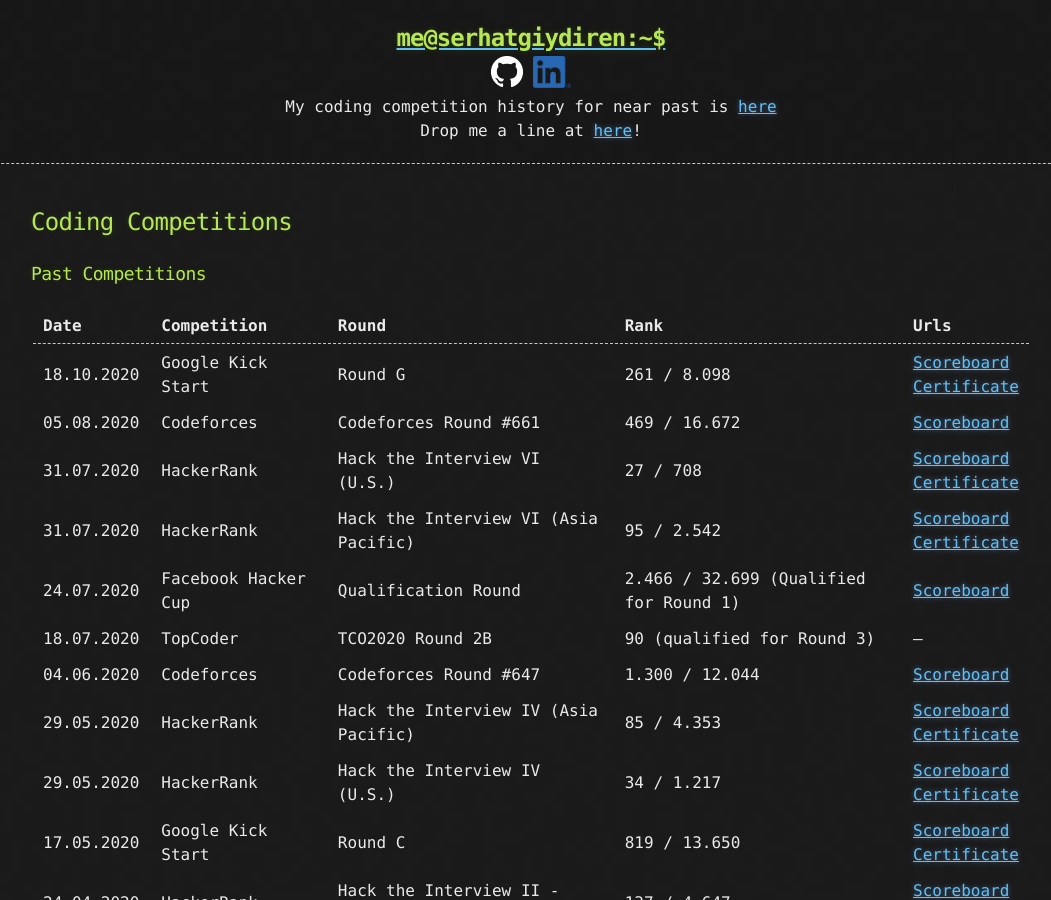
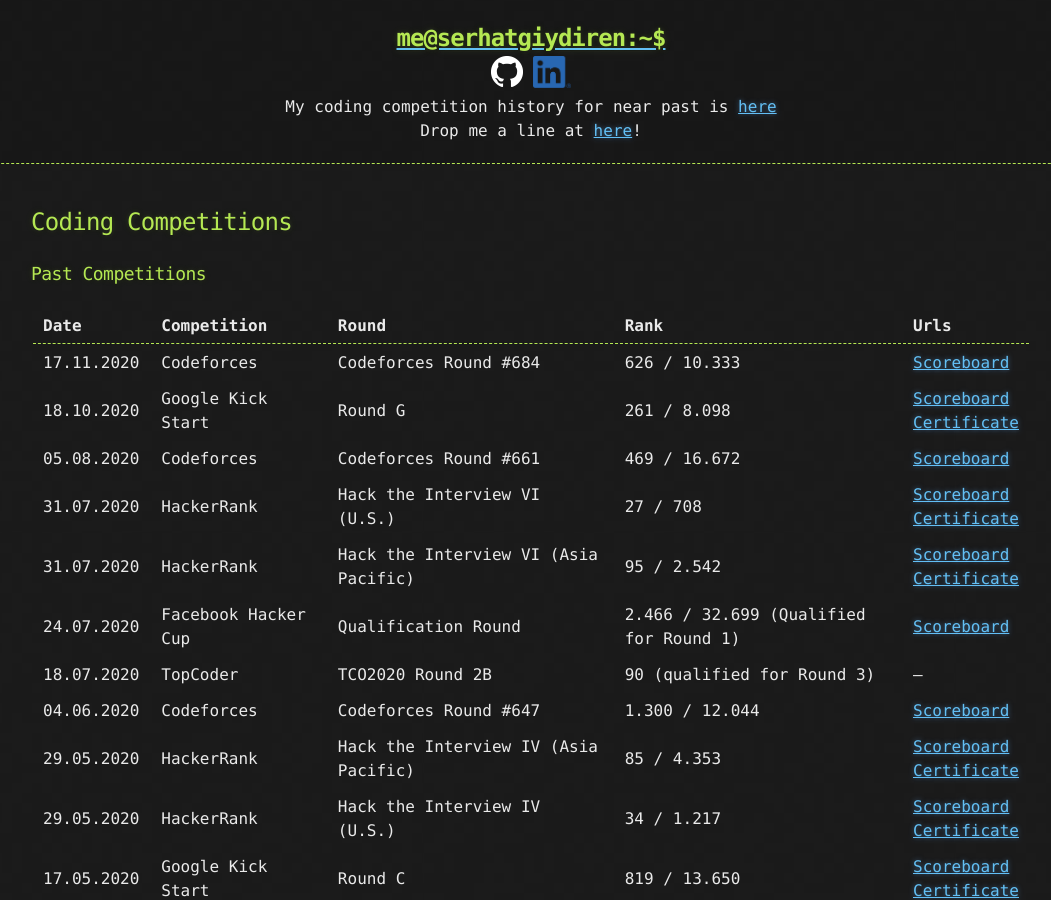
Before and after one commit to goodHunter27/serhatgiydiren.github.io, a Jekyll site: the page built from _posts/2020-01-07-coding-competitions.md, in a window 1280 px wide and 900 px high. Shown: the whole window, without its empty margins (109-1160 px from the left). Built offline with Jekyll 4.4.1, drawn with Linux system fonts in a browser that asks for light colours; some of the changed lines change nothing that is shown; some of the changed text lies outside the part shown.

Commit message:
Update 2020-01-07-coding-competitions.md

```diff
--- a/_posts/2020-01-07-coding-competitions.md
+++ b/_posts/2020-01-07-coding-competitions.md
@@ -7,6 +7,7 @@
 
 Date | Competition | Round | Rank | Urls
 ------------ | ------------- | ------------- | ------------- | -------------
+17.11.2020 | Codeforces | Codeforces Round #684 | 626 / 10.333 | [Scoreboard](https://codeforces.com/contest/1440/standings){:target="_blank"}
 18.10.2020 | Google Kick Start | Round G | 261 / 8.098 | [Scoreboard](https://codingcompetitions.withgoogle.com/kickstart/round/00000000001a0069){:target="_blank"}<br />[Certificate](https://codingcompetitions.withgoogle.com/kickstart/certificate/round/00000000001a0069){:target="_blank"}
 05.08.2020 | Codeforces | Codeforces Round #661 | 469 / 16.672 | [Scoreboard](https://codeforces.com/contest/1399/standings){:target="_blank"}
 31.07.2020 | HackerRank | Hack the Interview VI (U.S.) | 27 / 708 | [Scoreboard](https://www.hackerrank.com/contests/hack-the-interview-vi/leaderboard){:target="_blank"}<br />[Certificate](https://www.hackerrank.com/results/hack-the-interview-vi/serhatgiydiren){:target="_blank"}
@@ -64,7 +65,7 @@
 
 Date | Round
 ------------ | -------------
-15.11.2020 | Round H
+n/a | n/a
 
 #### [HackerEarth](https://hackerearth.com){:target="_blank"}
 
```
